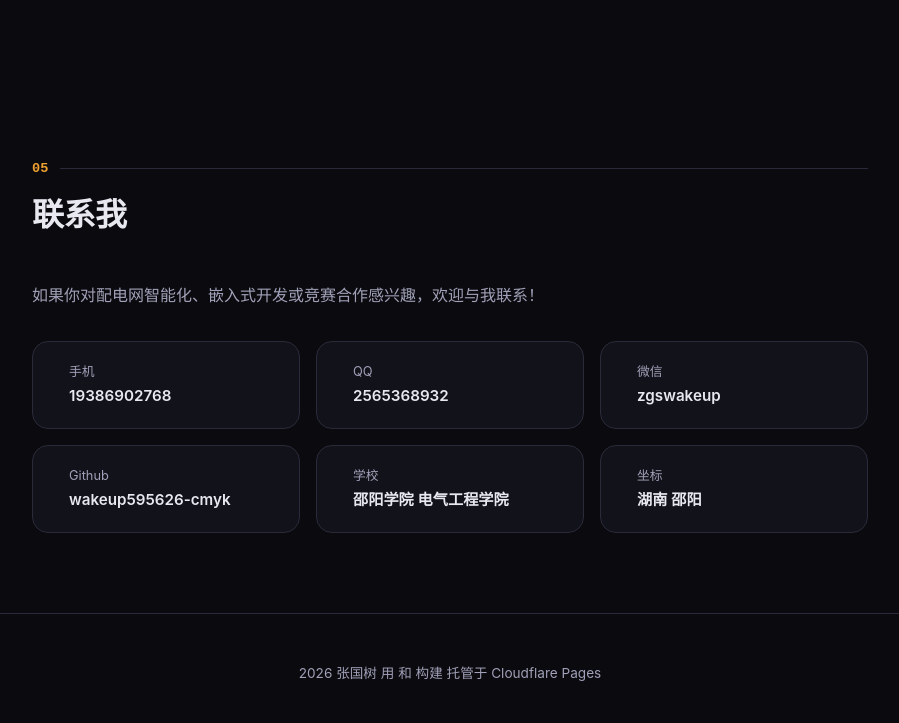
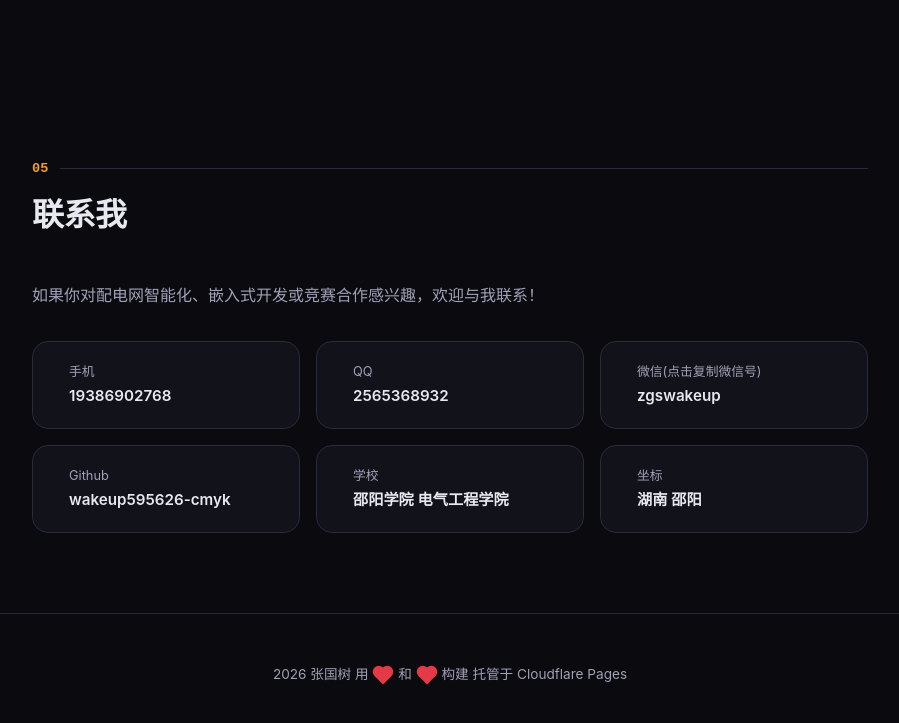
Before and after one commit to wakeup595626-cmyk/resume-site, a plain HTML site: page index.html in a window 1280 px wide. Shown: the part 4350-5073 px from the top of the page, without its empty margins (190-1089 px from the left). Drawn offline with Linux system fonts and the light colour scheme.

Commit message:
fix:修复页脚❤显示错误

```diff
--- a/index.html
+++ b/index.html
@@ -473,7 +473,7 @@
     <a href="javascript:;" class="contact-item" onclick="copyWechat(this)" data-wechat="zgswakeup">
       <span class="icon"></span>
       <div>
-        <div class="label">微信</div>
+        <div class="label">微信(点击复制微信号)</div>
         <div class="value">zgswakeup</div>
       </div></a>
     <a href="https://github.com/wakeup595626-cmyk" class="contact-item" target="_blank">
@@ -495,8 +495,48 @@
 </section>
 
 <footer>
-  <p> 2026 张国树  用 <span class="heart"></span> 和 <span class="heart"></span> 构建  托管于 Cloudflare Pages</p>
+  <p> 2026 张国树 用 <span class="heart"></span> 和 <span class="heart"></span> 构建 托管于 Cloudflare Pages</p>
 </footer>
+
+<style>
+  .heart {
+    display: inline-block;
+    width: 12px;
+    height: 12px;
+    background: #e63946;
+    /*柔和一点的红色，不刺眼 */
+    transform: rotate(-45deg);
+    position: relative;
+    margin: 0 5px;
+    vertical-align: middle;
+    /* 和文字居中对齐，关键 */
+  }
+
+  .heart::before,
+  .heart::after {
+    content: "";
+    width: 12px;
+    height: 12px;
+    background: #e63946;
+    border-radius: 50%;
+    position: absolute;
+  }
+
+  .heart::before {
+    top: -6px;
+    left: 0;
+  }
+
+  .heart::after {
+    top: 0;
+    right: -6px;
+  }
+
+  /* 可选：给footer p增加行高，防止爱心上半部分被裁切 */
+  footer p {
+    line-height: 1.8;
+  }
+</style>
 
 
 <script>
```
